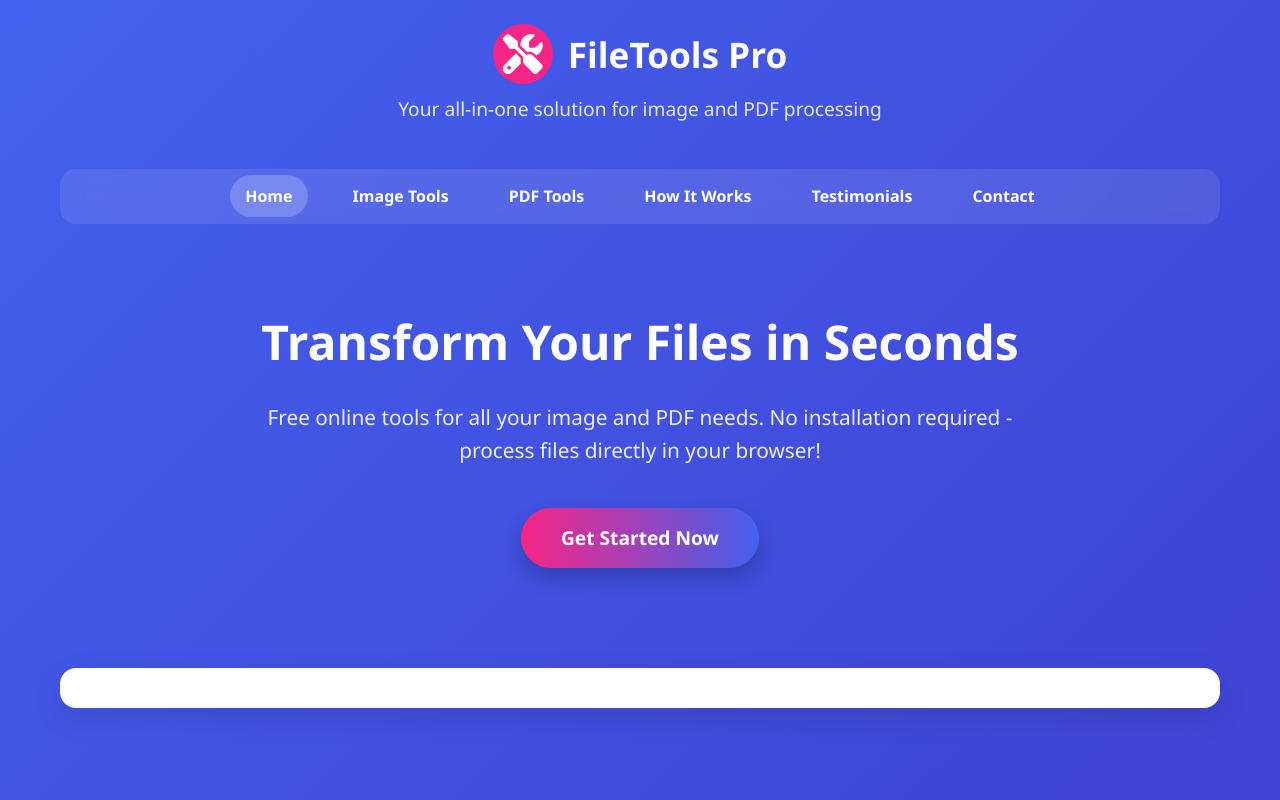
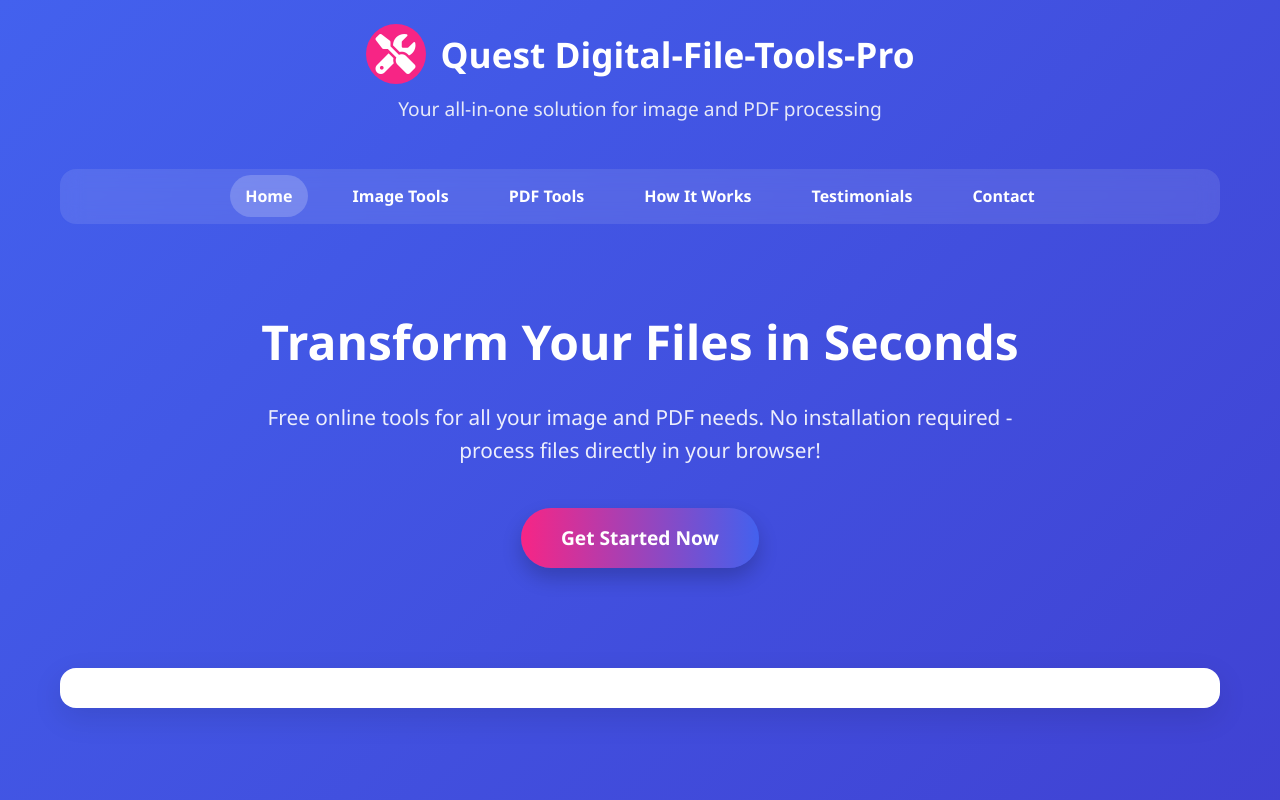
Before and after one commit to prashantp7112-ship-it/Compressiontool, a plain HTML site: page index.html in a window 1280 px wide. Shown: the top 800 px of the page. Drawn offline with Linux system fonts and the light colour scheme.

Commit message:
Update index.html

```diff
--- a/index.html
+++ b/index.html
@@ -475,7 +475,7 @@
                 <div class="logo-icon">
                     <i class="fas fa-tools"></i>
                 </div>
-                <div class="logo-text">FileTools Pro</div>
+                <div class="logo-text">Quest Digital-File-Tools-Pro</div>
             </div>
             <p>Your all-in-one solution for image and PDF processing</p>
         </header>
```
